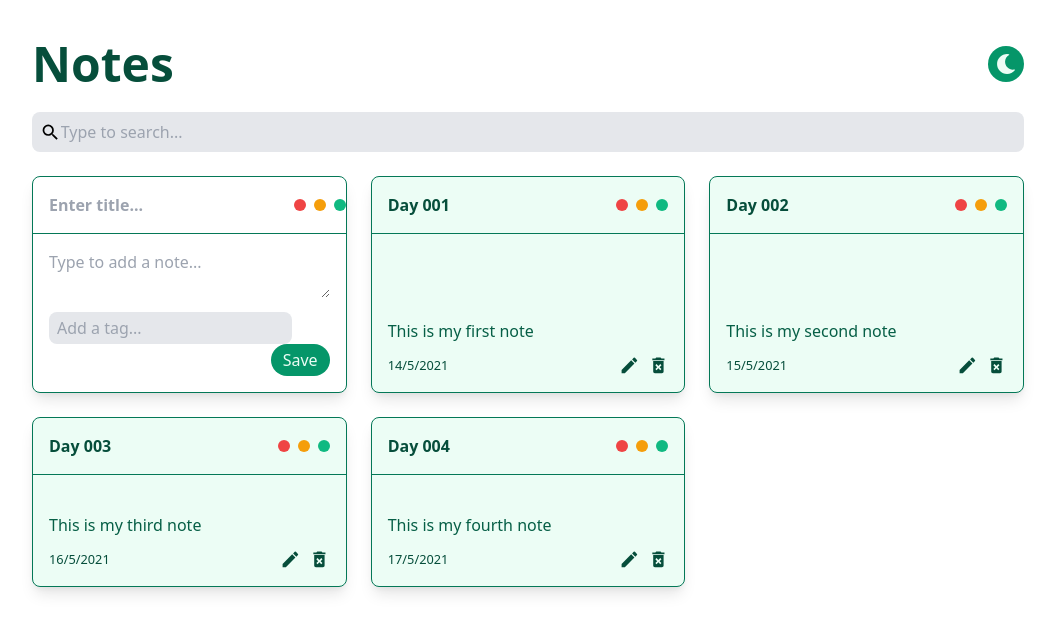
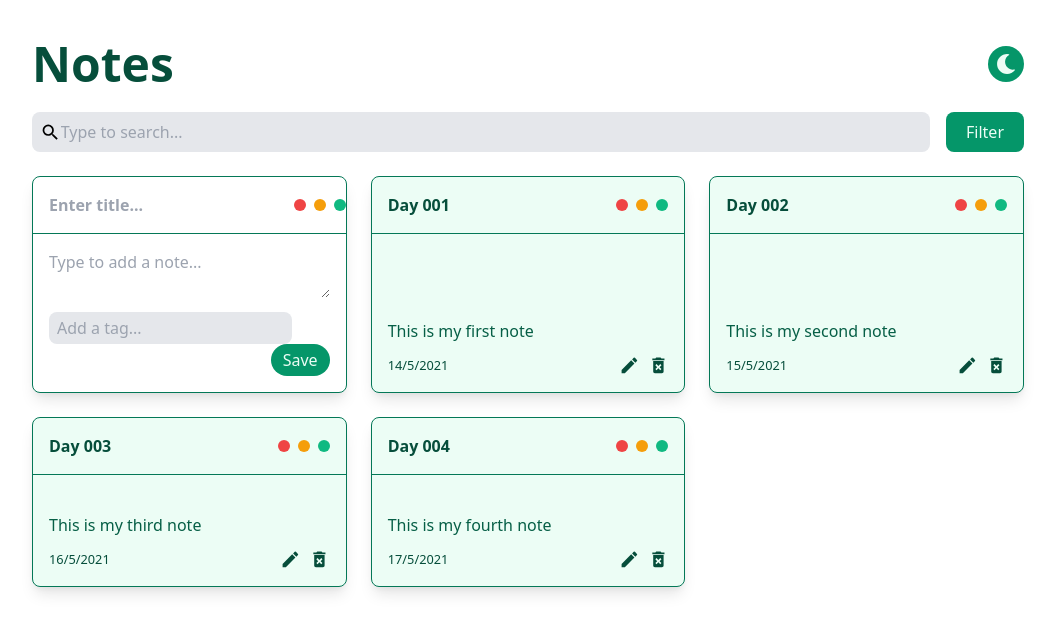
Before and after one commit to hellodeborahuk/coding-notebook, a React (Create React App) app: page / in a window 1280 px wide. Shown: the top 632 px of the page, without its empty margins (112-1167 px from the left). Built offline with nearby package versions, Linux system fonts and the light colour scheme.

Commit message:
Added tag filtering search

```diff
--- a/src/App.js
+++ b/src/App.js
@@ -37,15 +37,15 @@ const App = () => {
   ]);
 
   const [searchText, setSearchText] = useState("");
+  const [tagFilter, setTagFilter] = useState(null);
   const [darkMode, setDarkMode] = useState(false);
 
   useEffect(() => {
     const savedNotes = JSON.parse(localStorage.getItem("react-notes-app-data"));
 
-    if(savedNotes) {
+    if (savedNotes) {
       setNotes(savedNotes);
     }
-
   }, []); // empty array runs only on first load
 
   useEffect(() => {
@@ -70,17 +70,36 @@ const App = () => {
     setNotes(newNotes);
   };
 
+  const searchTagFilter = (note) => {
+    if (tagFilter !== null) {
+      return note.tags.includes(tagFilter);
+    }
+
+    return true;
+  };
+
+  const searchTextFilter = (note) => {
+
+    if (searchText !== "") {
+      return (
+        note.title.toLowerCase().includes(searchText.toLowerCase()) ||
+        note.text.toLowerCase().includes(searchText.toLowerCase())
+      );
+    }
+    return true;
+  };
+
   return (
     <div className={`${darkMode && "dark-mode"}`}>
       <div className="container mx-auto max-w-screen-lg min-h-screen p-4 ">
         <Header handleToggleDarkMode={setDarkMode} darkMode={darkMode} />
-        <Search handleSearchNote={setSearchText} />
+        <Search
+          handleSearchNote={setSearchText}
+          handleTagFilter={setTagFilter}
+          notes={notes}
+        />
         <NotesList
-          notes={notes.filter(
-            (note) =>
-              note.title.toLowerCase().includes(searchText.toLowerCase()) ||
-              note.text.toLowerCase().includes(searchText.toLowerCase())
-          )}
+          notes={notes.filter(searchTagFilter) .filter(searchTextFilter)}
           handleAddNote={addNote}
           handleDeleteNote={deleteNote}
         />
--- a/src/components/Search.js
+++ b/src/components/Search.js
@@ -1,10 +1,60 @@
 import { MdSearch } from "react-icons/md";
+import { useState } from "react";
 
-const Search = ({handleSearchNote}) => {
+const Search = ({ notes, handleSearchNote, handleTagFilter }) => {
+  const [showTags, setShowTags] = useState(false);
+
+  const onClick = () => {
+    setShowTags(!showTags);
+    handleTagFilter(null);
+  };
+
+  const TagList = () => {
+    const tags = notes.reduce((carry, note) => {
+      note.tags.forEach((element) => {
+        if (!carry.includes(element)) {
+          carry.push(element);
+        }
+      });
+      return carry;
+    }, []);
+    return (
+      <div className="flex flex-wrap">
+        {tags.map((tag, index) => {
+          return (
+            <button
+              key={index}
+              className="bg-green-600 text-green-50 py-1 px-2 mr-1 mb-2  rounded-lg"
+              onClick={() => handleTagFilter(tag)}
+            >
+              {tag}
+            </button>
+          );
+        })}
+      </div>
+    );
+  };
+
   return (
-    <div className="container mx-auto flex items-center bg-gray-200 rounded-lg p-2 mb-6">
-      <MdSearch className="" size="1.3em" />
-      <input onChange={(event =>handleSearchNote(event.target.value))} type="text" placeholder="Type to search..." className="bg-gray-200 lg:w-1/2" />
+    <div>
+      <div className="flex space-x-4 mb-6">
+        <div className="container mx-auto flex items-center bg-gray-200 rounded-lg p-2 ">
+          <MdSearch className="" size="1.3em" />
+          <input
+            onChange={(event) => handleSearchNote(event.target.value)}
+            type="text"
+            placeholder="Type to search..."
+            className="bg-gray-200 lg:w-1/2"
+          />
+        </div>
+        <button
+          onClick={onClick}
+          className="rounded-lg px-5 py-1 bg-green-600 text-green-50"
+        >
+          Filter
+        </button>
+      </div>
+      <div className="mb-6">{showTags ? <TagList /> : null}</div>
     </div>
   );
 };
```
Also changed, not shown: 1 other file (tests, documents, lock files or other folders).
